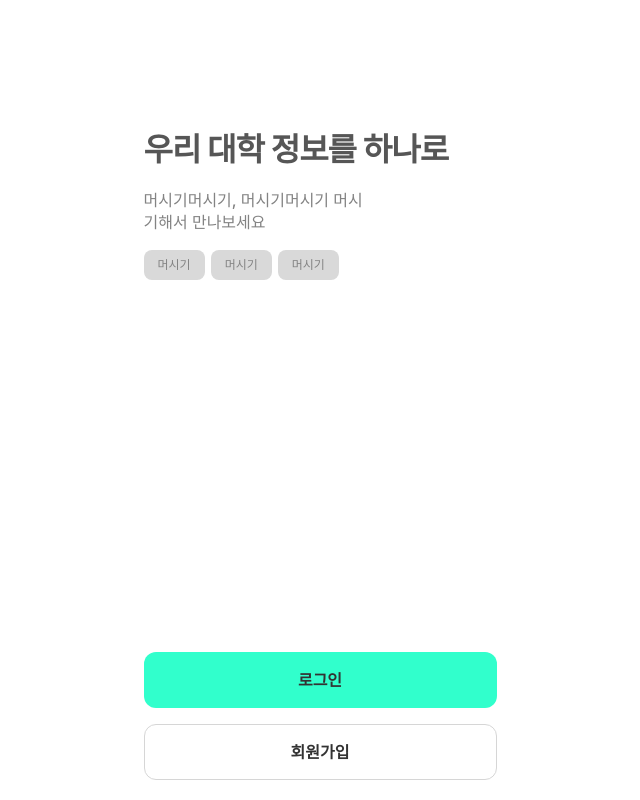
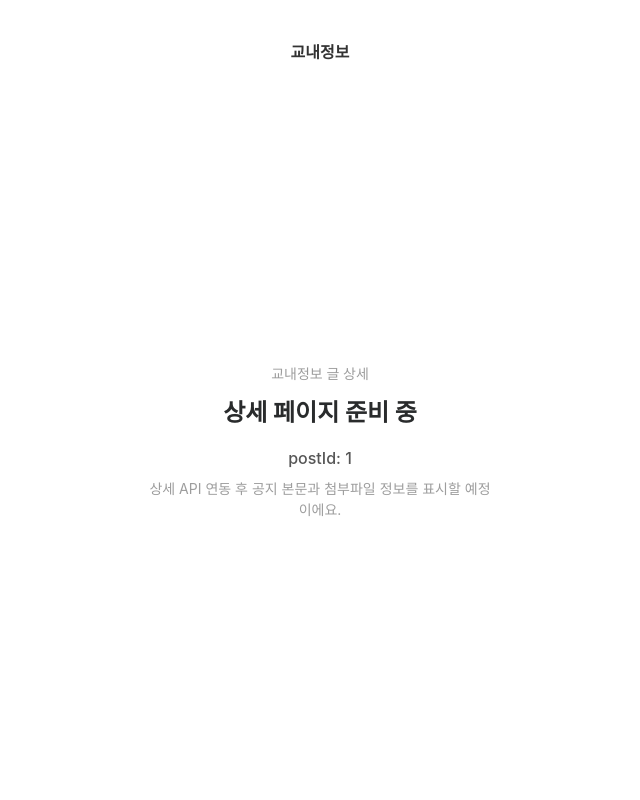
Before and after one commit to campus-navi/frontend, a React (Vite) app: page /info/posts/1 in a window 1280 px wide. Before the commit this address led to /. Shown: the whole page, without its empty margins (320-960 px from the left). Built offline with nearby package versions, Linux system fonts and the light colour scheme; no server answers.

Commit message:
feat: 교내정보 상세 placeholder 추가 (#102)

```diff
--- a/src/App.tsx
+++ b/src/App.tsx
@@ -1,6 +1,7 @@
 import { Navigate, Route, Routes } from 'react-router-dom';
 
 import HomePage from '@/pages/HomePage';
+import InfoPostDetailPage from '@/pages/InfoPostDetailPage';
 import NoticeInterestsCompletePage from '@/pages/NoticeInterestsCompletePage';
 import NoticeInterestsPage from '@/pages/NoticeInterestsPage';
 import OnboardingPage from '@/pages/OnboardingPage';
@@ -13,6 +14,7 @@ export default function App() {
     <Routes>
       <Route index element={<OnboardingPage />} />
       <Route path="/home" element={<HomePage />} />
+      <Route path="/info/posts/:postId" element={<InfoPostDetailPage />} />
       <Route path="/login" element={<LoginPage />} />
       <Route path="/notice-interests" element={<NoticeInterestsPage />} />
       <Route path="/notice-interests/complete" element={<NoticeInterestsCompletePage />} />
--- /dev/null
+++ b/src/pages/InfoPostDetailPage.tsx
@@ -0,0 +1,47 @@
+import { useParams } from 'react-router-dom';
+
+import { AppHeader } from '@/components/ui/AppHeader';
+
+function parsePostId(value: string | undefined) {
+  if (!value || value.trim() === '') {
+    return null;
+  }
+
+  const postId = Number(value);
+
+  return Number.isFinite(postId) ? postId : null;
+}
+
+export default function InfoPostDetailPage() {
+  const { postId: postIdParam } = useParams();
+  const postId = parsePostId(postIdParam);
+
+  return (
+    <main className="min-h-[100svh] bg-white">
+      <div className="mx-auto flex min-h-[100svh] w-full max-w-[393px] flex-col bg-white">
+        <AppHeader title="교내정보" />
+
+        <section className="flex flex-1 flex-col justify-center px-5 py-10 text-center">
+          <p className="text-[14px] font-medium leading-[1.4] text-[#9D9D9D]">
+            교내정보 글 상세
+          </p>
+          <h1 className="mt-3 text-[24px] font-bold leading-[1.4] text-[#292B2C]">
+            상세 페이지 준비 중
+          </h1>
+          {postId === null ? (
+            <p className="mt-4 text-[16px] font-medium leading-[1.5] text-[#565656]">
+              올바른 교내정보 글을 찾을 수 없어요.
+            </p>
+          ) : (
+            <p className="mt-4 text-[16px] font-medium leading-[1.5] text-[#565656]">
+              postId: {postId}
+            </p>
+          )}
+          <p className="mt-2 text-[14px] font-normal leading-[1.5] text-[#9D9D9D]">
+            상세 API 연동 후 공지 본문과 첨부파일 정보를 표시할 예정이에요.
+          </p>
+        </section>
+      </div>
+    </main>
+  );
+}
```
